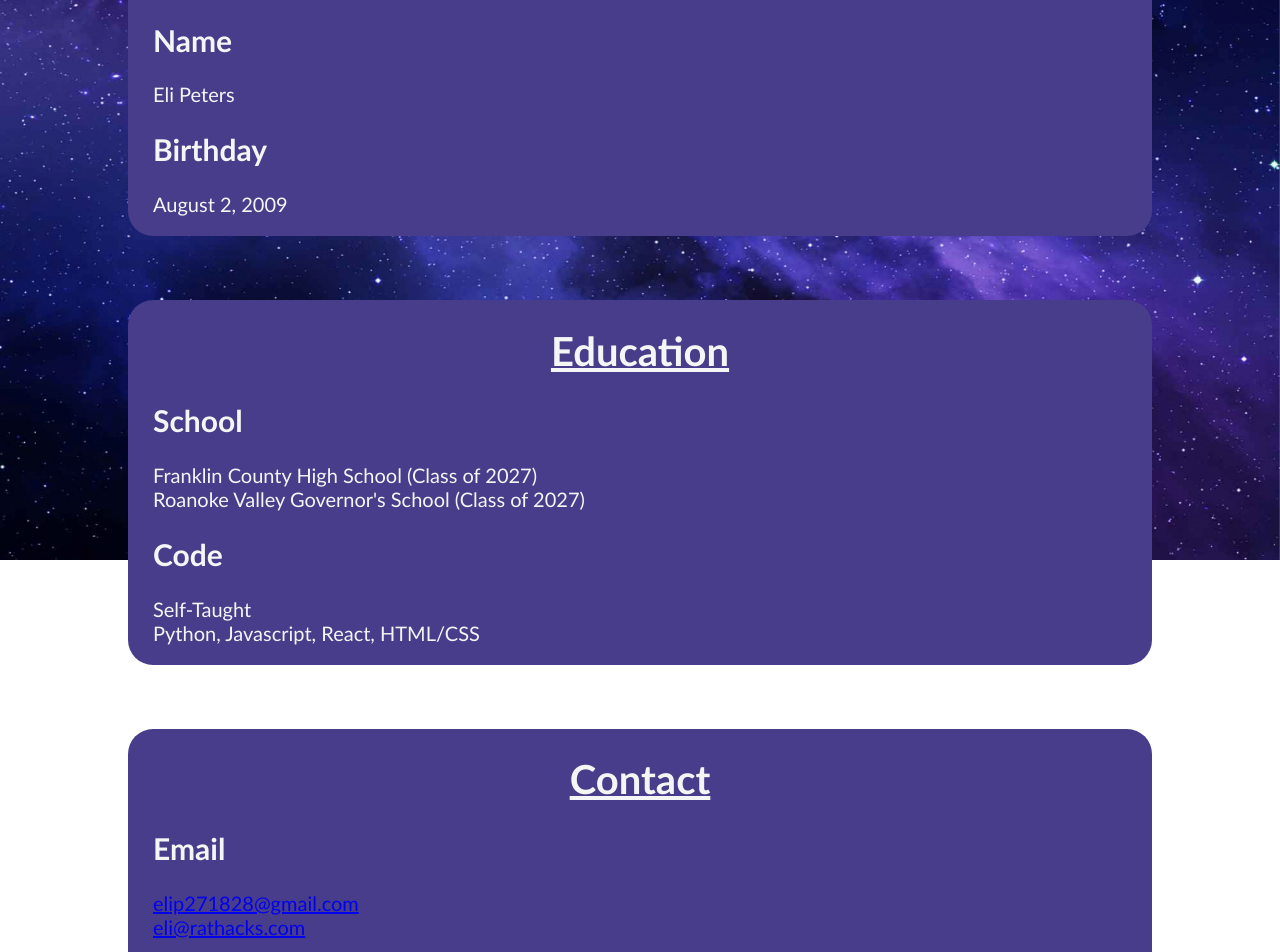
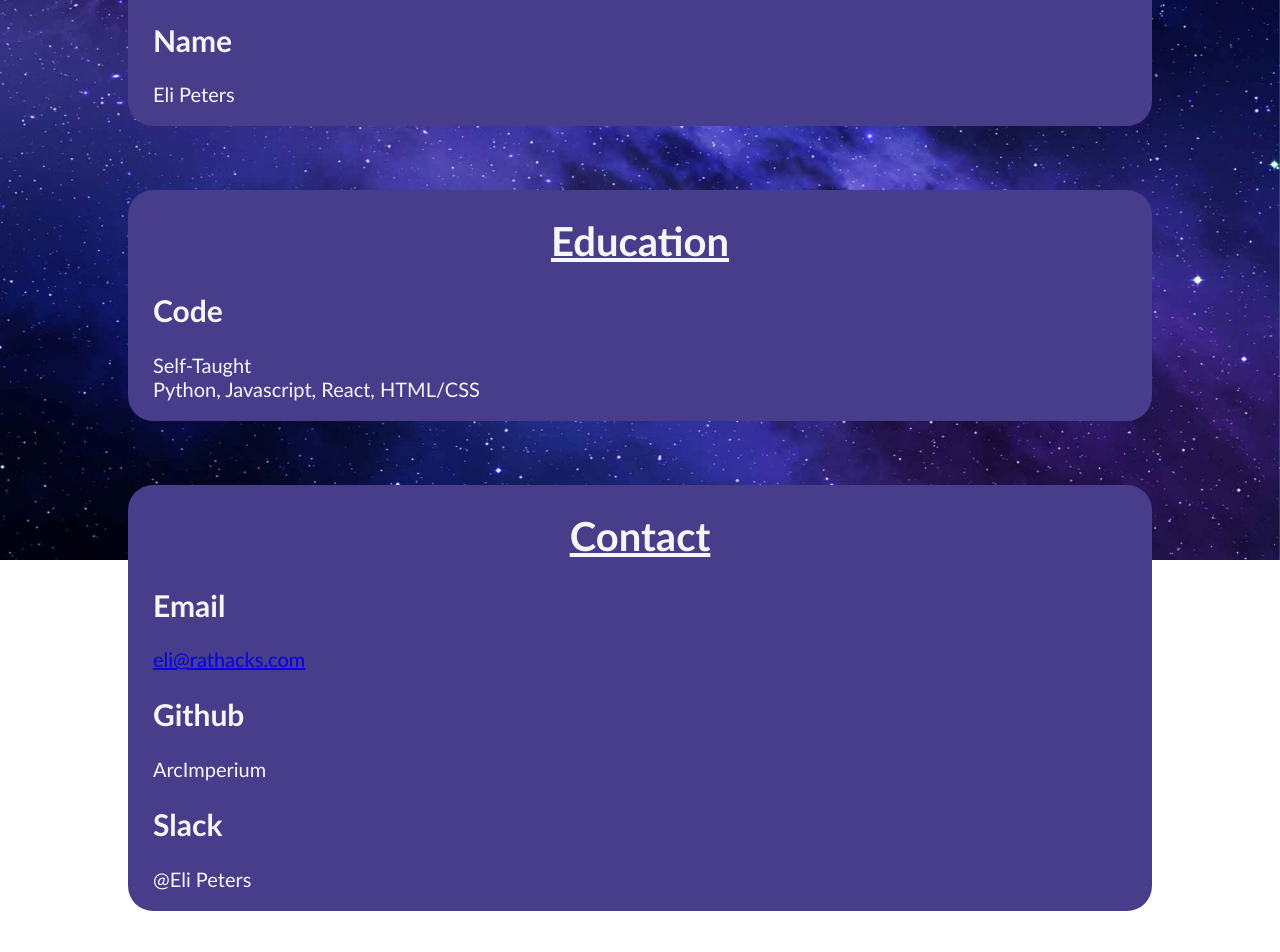
Before and after one commit to ArcImperium/website, a React (Vite) app in the folder frontend/: page /about in a window 1280 px wide. Shown: the part 240-1192 px from the top of the page. Built offline with nearby package versions, Linux system fonts and the light colour scheme.

Commit message:
Protecting my personal identity. I mean, I don't care if my personal info is on the web, but I was told by a stonemason said it was not a smart move.

```diff
--- a/frontend/src/About.jsx
+++ b/frontend/src/About.jsx
@@ -13,14 +13,9 @@ function About() {
                 <h1 className="heading">General Information</h1>
                 <h2 className="subheading">Name</h2>
                 <p className="text">Eli Peters</p>
-                <h2 className="subheading">Birthday</h2>
-                <p className="text">August 2, 2009</p>
             </div>
             <div className="info">
                 <h1 className="heading">Education</h1>
-                <h2 className="subheading">School</h2>
-                <p className="text">Franklin County High School (Class of 2027)<br/>
-                Roanoke Valley Governor's School (Class of 2027)</p>
                 <h2 className="subheading">Code</h2>
                 <p className="text">Self-Taught<br/>
                 Python, Javascript, React, HTML/CSS</p>
@@ -28,12 +23,11 @@ function About() {
             <div className="info">
                 <h1 className="heading">Contact</h1>
                 <h2 className="subheading">Email</h2>
-                <p className="text"><a href="elip271828@gmail.com">elip271828@gmail.com</a><br/>
-                <a href="eli@rathacks.com">eli@rathacks.com</a></p>
+                <p className="text"><a href="mailto:eli@rathacks.com">eli@rathacks.com</a></p>
                 <h2 className="subheading">Github</h2>
                 <p className="text">ArcImperium</p>
                 <h2 className="subheading">Slack</h2>
-                <p className="text">Eli Peters</p>
+                <p className="text">@Eli Peters</p>
             </div>
             <Foot/>
         </div>
```
